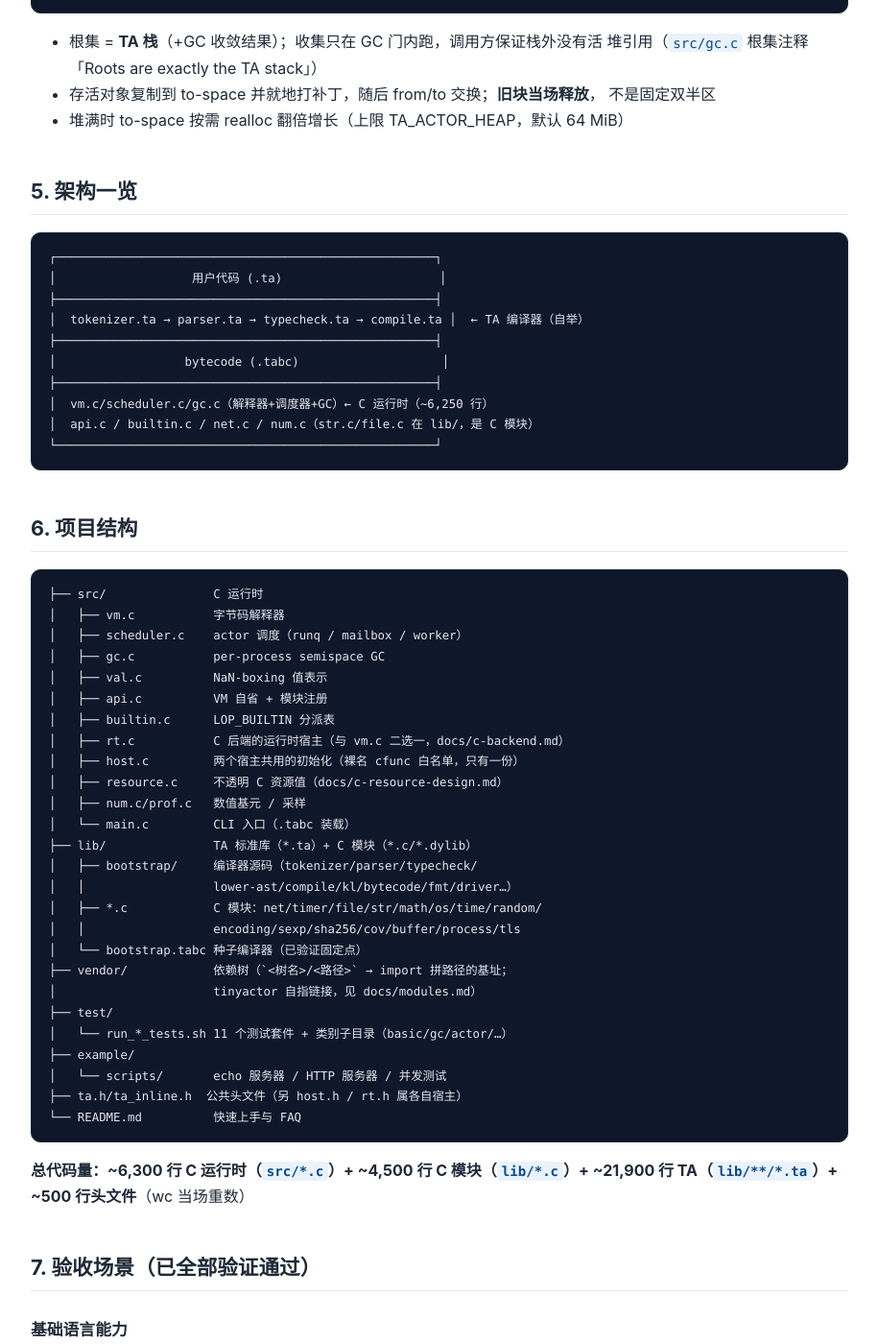
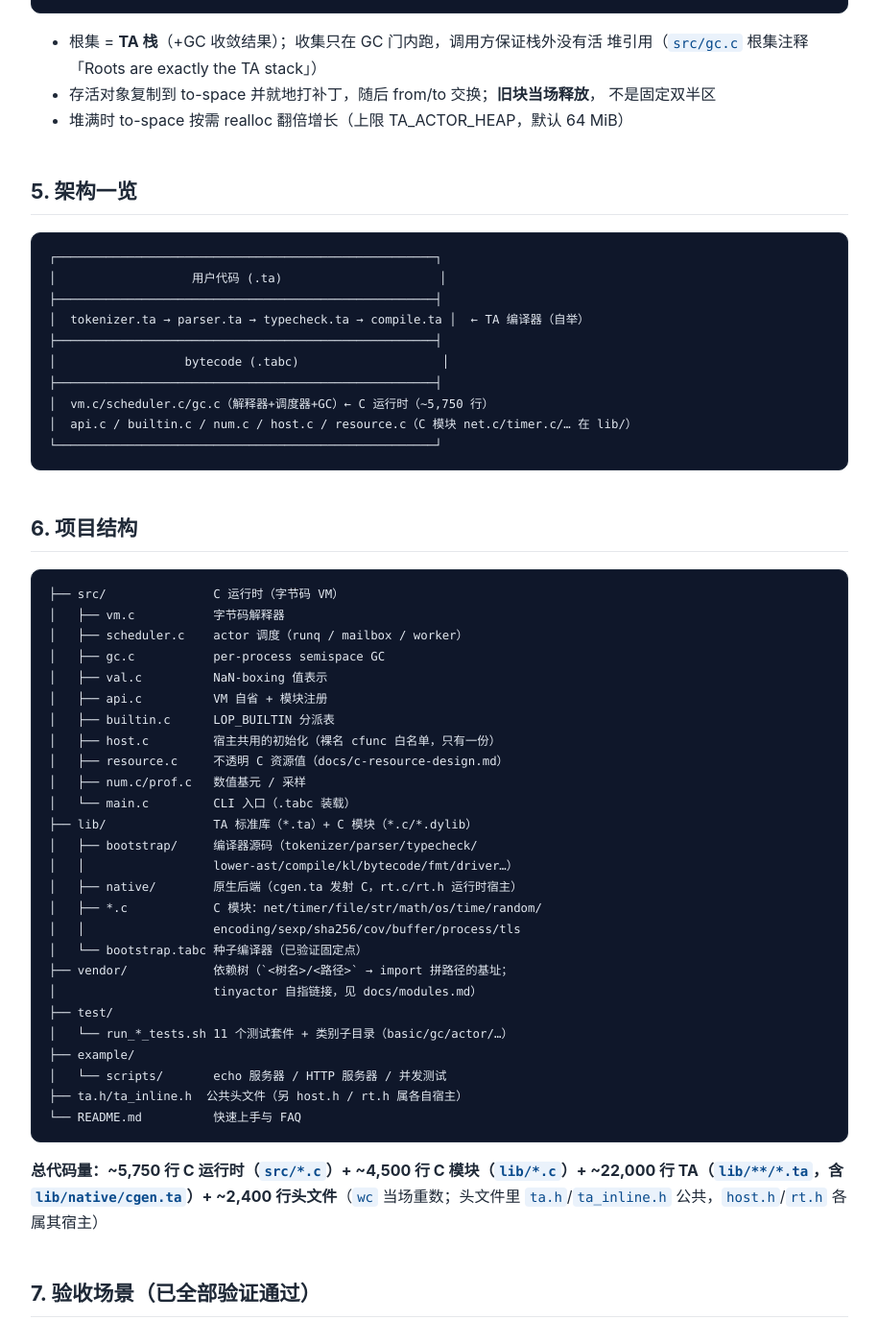
Before and after one commit to tiancaiamao/tinyactor, a Jekyll site: the page built from docs/design.md, in a window 1280 px wide and 1400 px high, scrolled down 6594 px. Shown: the whole window at 96% size, without its empty margins (182-1097 px from the left). Built offline with Jekyll 4.4.1, drawn with Linux system fonts in a browser that asks for light colours; our own code applies the rules of GitHub Pages for plain Markdown files.

Commit message:
docs(design): §6 跟着 #458 重数（原生后端搬进 lib/native/）
合 main 后 #458 把 rt.c/rt.h/cgen.ta 移到 lib/native/，§6 的树和代码量又过期了：
rt.c 不在 src/ 了；头文件我上次按单个文件数报了 ~500，实际四个头 2,400 行
（ta.h 1,131 + ta_inline.h 768 + rt.h 488 + host.h 18）；§5 架构图里「net.c 在
src/」也是错的（它在 lib/，是 C 模块）。

重数：src/*.c 5,758 / lib/*.c 4,507 / lib/**/*.ta 21,886 / lib/native/*.c 583。

````diff
--- a/docs/design.md
+++ b/docs/design.md
@@ -281,29 +281,29 @@ Per-process semispace copying GC：
 ├─────────────────────────────────────────────────────┤
 │                  bytecode (.tabc)                    │
 ├─────────────────────────────────────────────────────┤
-│  vm.c/scheduler.c/gc.c（解释器+调度器+GC）← C 运行时（~6,250 行）
-│  api.c / builtin.c / net.c / num.c（str.c/file.c 在 lib/，是 C 模块）
+│  vm.c/scheduler.c/gc.c（解释器+调度器+GC）← C 运行时（~5,750 行）
+│  api.c / builtin.c / num.c / host.c / resource.c（C 模块 net.c/timer.c/… 在 lib/）
 └─────────────────────────────────────────────────────┘
 ```
 
 ## 6. 项目结构
 
 ```
-├── src/               C 运行时
+├── src/               C 运行时（字节码 VM）
 │   ├── vm.c           字节码解释器
 │   ├── scheduler.c    actor 调度（runq / mailbox / worker）
 │   ├── gc.c           per-process semispace GC
 │   ├── val.c          NaN-boxing 值表示
 │   ├── api.c          VM 自省 + 模块注册
 │   ├── builtin.c      LOP_BUILTIN 分派表
-│   ├── rt.c           C 后端的运行时宿主（与 vm.c 二选一，docs/c-backend.md）
-│   ├── host.c         两个宿主共用的初始化（裸名 cfunc 白名单，只有一份）
+│   ├── host.c         宿主共用的初始化（裸名 cfunc 白名单，只有一份）
 │   ├── resource.c     不透明 C 资源值（docs/c-resource-design.md）
 │   ├── num.c/prof.c   数值基元 / 采样
 │   └── main.c         CLI 入口（.tabc 装载）
 ├── lib/               TA 标准库（*.ta）+ C 模块（*.c/*.dylib）
 │   ├── bootstrap/     编译器源码（tokenizer/parser/typecheck/
 │   │                  lower-ast/compile/kl/bytecode/fmt/driver…）
+│   ├── native/        原生后端（cgen.ta 发射 C，rt.c/rt.h 运行时宿主）
 │   ├── *.c            C 模块：net/timer/file/str/math/os/time/random/
 │   │                  encoding/sexp/sha256/cov/buffer/process/tls
 │   └── bootstrap.tabc 种子编译器（已验证固定点）
@@ -317,7 +317,7 @@ Per-process semispace copying GC：
 └── README.md          快速上手与 FAQ
 ```
 
-**总代码量：~6,300 行 C 运行时（`src/*.c`）+ ~4,500 行 C 模块（`lib/*.c`）+ ~21,900 行 TA（`lib/**/*.ta`）+ ~500 行头文件**（wc 当场重数）
+**总代码量：~5,750 行 C 运行时（`src/*.c`）+ ~4,500 行 C 模块（`lib/*.c`）+ ~22,000 行 TA（`lib/**/*.ta`，含 `lib/native/cgen.ta`）+ ~2,400 行头文件**（`wc` 当场重数；头文件里 `ta.h`/`ta_inline.h` 公共，`host.h`/`rt.h` 各属其宿主）
 
 ## 7. 验收场景（已全部验证通过）
 
````
